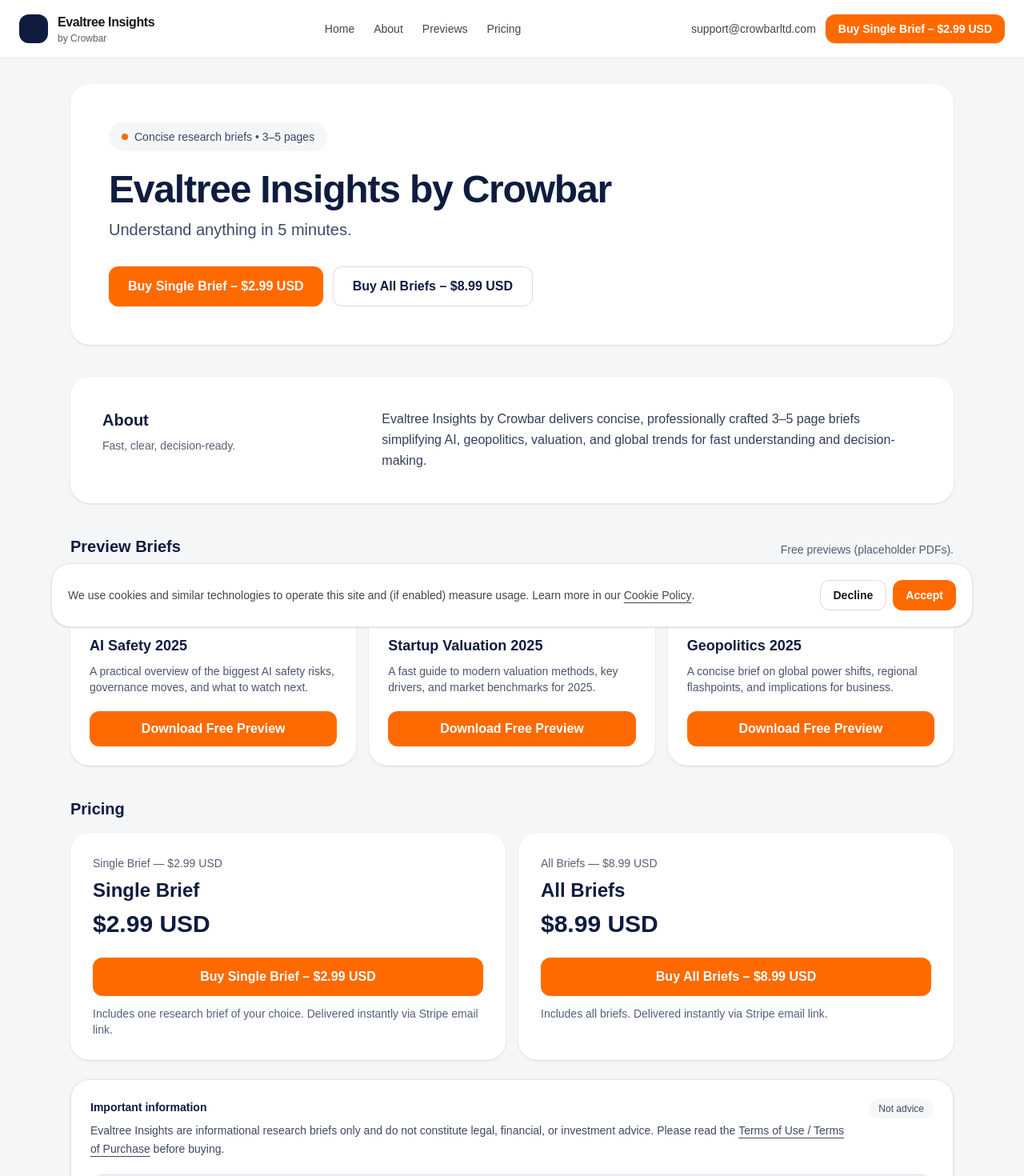
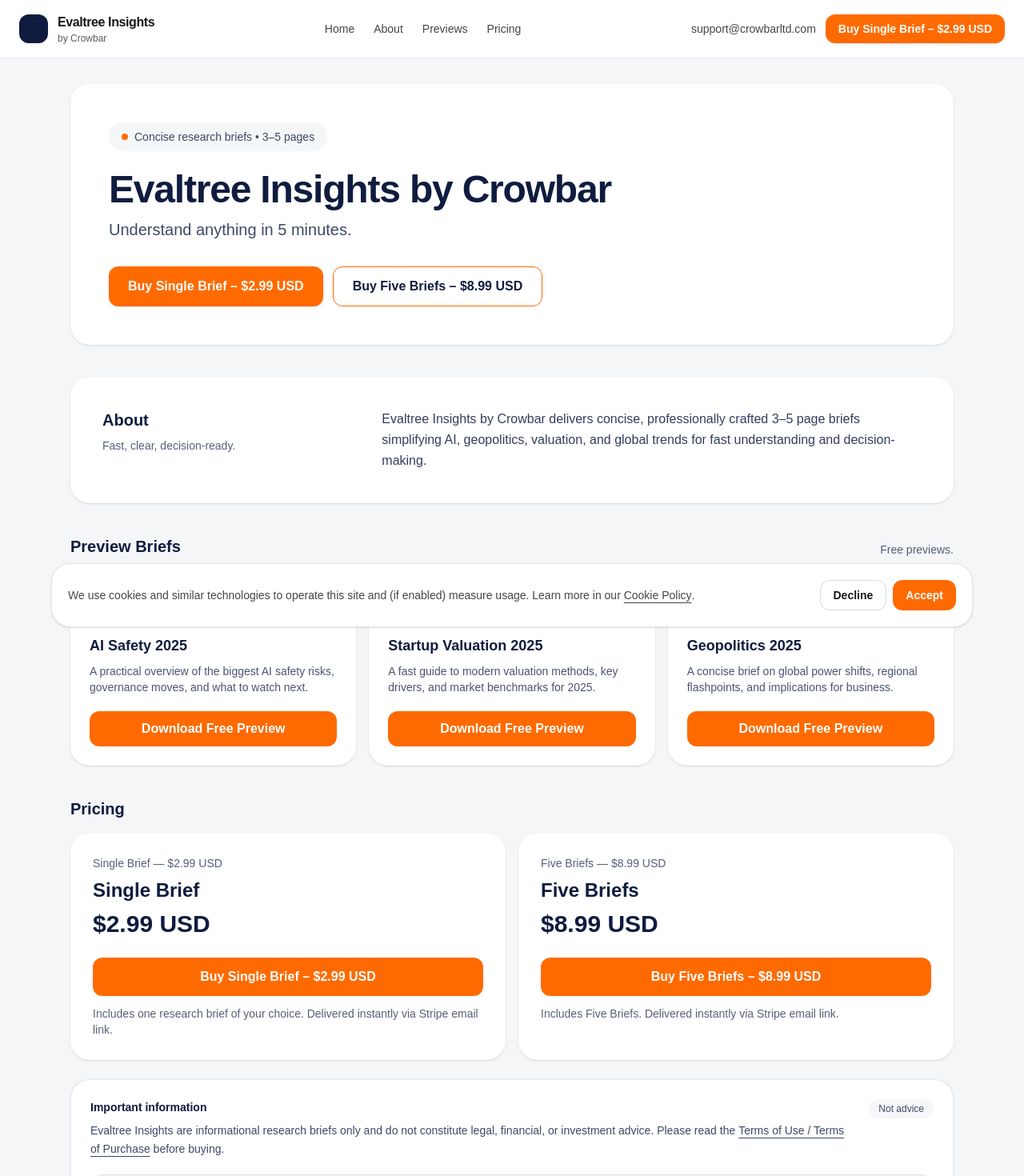
Before and after one commit to kanbanfeed/crowbar-evaltree, a Next.js app: page /evaltree in a window 1280 px wide. Shown: the top 1470 px of the page at 80% size. Built offline with nearby package versions, Linux system fonts and the light colour scheme.

Commit message:
updating

```diff
--- a/app/evaltree/download-pack/page.tsx
+++ b/app/evaltree/download-pack/page.tsx
@@ -53,7 +53,7 @@
           {/* Instruction */}
           <div className="mt-6 rounded-2xl border border-[#0F1C3F]/10 bg-[#F5F6F8] p-5">
             <p className="text-sm font-medium">
-              If you purchased All Briefs, you may download all available briefs.
+              If you purchased Five Briefs, you may download all available briefs.
             </p>
             <p className="mt-2 text-sm opacity-80">
               New briefs will appear here as they are published.
--- a/app/evaltree/download-single/page.tsx
+++ b/app/evaltree/download-single/page.tsx
@@ -56,7 +56,7 @@
               If you purchased the Single Brief, please download any one brief.
             </p>
             <p className="mt-2 text-sm opacity-80">
-              If you meant to purchase All Briefs, return to the landing page to choose the correct option.
+              If you meant to purchase Five Briefs, return to the landing page to choose the correct option.
             </p>
           </div>
 
--- a/app/evaltree/page.tsx
+++ b/app/evaltree/page.tsx
@@ -58,9 +58,9 @@
 
             <a
               href={STRIPE_PACK}
-              className="inline-flex items-center justify-center rounded-xl border border-[#0F1C3F]/15 bg-white px-6 py-3 font-semibold text-[#0F1C3F] hover:bg-[#F5F6F8]"
+              className="inline-flex items-center justify-center rounded-xl border border-[#FF6A00] bg-white px-6 py-3 font-semibold text-[#0F1C3F] hover:bg-[#FF6A00] hover:text-[#ffffff]"
             >
-              Buy All Briefs – $8.99 USD
+              Buy Five Briefs  – $8.99 USD
             </a>
           </div>
 
@@ -89,7 +89,7 @@
       <section id="previews" className="mx-auto max-w-6xl px-6 pb-10 scroll-mt-24">
         <div className="flex items-end justify-between gap-4">
           <h2 className="text-xl font-semibold">Preview Briefs</h2>
-          <p className="hidden text-sm opacity-70 md:block">Free previews (placeholder PDFs).</p>
+          <p className="hidden text-sm opacity-70 md:block">Free previews.</p>
         </div>
 
         <div className="mt-4 grid gap-4 md:grid-cols-3">
@@ -145,20 +145,20 @@
           </div>
 
           <div className="rounded-3xl bg-white p-7 shadow-sm">
-            <div className="text-sm opacity-70">All Briefs — $8.99 USD</div>
-            <div className="mt-2 text-2xl font-semibold">All Briefs</div>
+            <div className="text-sm opacity-70">Five Briefs — $8.99 USD</div>
+            <div className="mt-2 text-2xl font-semibold">Five Briefs</div>
             <div className="mt-2 text-3xl font-semibold">$8.99 USD</div>
 
             <a
               href={STRIPE_PACK}
               className="mt-6 inline-flex w-full items-center justify-center rounded-xl bg-[#FF6A00] px-6 py-3 font-semibold text-white hover:opacity-95"
             >
-              Buy All Briefs – $8.99 USD
+              Buy Five Briefs – $8.99 USD
             </a>
 
             {/* ✅ Pricing transparency */}
             <p className="mt-3 text-sm opacity-70">
-              Includes all briefs. Delivered instantly via Stripe email link.
+              Includes Five Briefs. Delivered instantly via Stripe email link.
             </p>
           </div>
         </div>
--- a/app/evaltree/terms/page.tsx
+++ b/app/evaltree/terms/page.tsx
@@ -107,7 +107,7 @@
             <p>Pricing is displayed clearly:</p>
             <ul className="list-disc pl-5 space-y-2">
               <li>Single Brief — $2.99</li>
-              <li>All Briefs — $8.99</li>
+              <li>Five Briefs — $8.99</li>
             </ul>
             <p>Crowbar Ltd may update pricing at any time, but changes will not affect already-completed purchases.</p>
 
--- a/app/page.tsx
+++ b/app/page.tsx
@@ -58,9 +58,9 @@
 
             <a
               href={STRIPE_PACK}
-              className="inline-flex items-center justify-center rounded-xl border border-[#0F1C3F]/15 bg-white px-6 py-3 font-semibold text-[#0F1C3F] hover:bg-[#F5F6F8]"
+              className="inline-flex items-center justify-center rounded-xl border border-[#FF6A00] bg-white px-6 py-3 font-semibold text-[#0F1C3F] hover:bg-[#FF6A00] hover:text-[#ffffff]"
             >
-              Buy All Briefs – $8.99 USD
+              Buy Five Briefs – $8.99 USD
             </a>
           </div>
 
@@ -89,7 +89,7 @@
       <section id="previews" className="mx-auto max-w-6xl px-6 pb-10 scroll-mt-24">
         <div className="flex items-end justify-between gap-4">
           <h2 className="text-xl font-semibold">Preview Briefs</h2>
-          <p className="hidden text-sm opacity-70 md:block">Free previews (placeholder PDFs).</p>
+          <p className="hidden text-sm opacity-70 md:block">Free previews.</p>
         </div>
 
         <div className="mt-4 grid gap-4 md:grid-cols-3">
@@ -145,20 +145,20 @@
           </div>
 
           <div className="rounded-3xl bg-white p-7 shadow-sm">
-            <div className="text-sm opacity-70">All Briefs — $8.99 USD</div>
-            <div className="mt-2 text-2xl font-semibold">All Briefs</div>
+            <div className="text-sm opacity-70">Five Briefs — $8.99 USD</div>
+            <div className="mt-2 text-2xl font-semibold">Five Briefs</div>
             <div className="mt-2 text-3xl font-semibold">$8.99 USD</div>
 
             <a
               href={STRIPE_PACK}
               className="mt-6 inline-flex w-full items-center justify-center rounded-xl bg-[#FF6A00] px-6 py-3 font-semibold text-white hover:opacity-95"
             >
-              Buy All Briefs – $8.99 USD
+              Buy Five Briefs – $8.99 USD
             </a>
 
             {/* ✅ Pricing transparency */}
             <p className="mt-3 text-sm opacity-70">
-              Includes all briefs. Delivered instantly via Stripe email link.
+              Includes Five Briefs. Delivered instantly via Stripe email link.
             </p>
           </div>
         </div>
--- a/components/Footer.tsx
+++ b/components/Footer.tsx
@@ -67,7 +67,7 @@
                           Buy Single ($2.99)
                         </a>
                         <a href={STRIPE_PACK} className="opacity-80 hover:opacity-100">
-                          Buy All Briefs ($8.99)
+                          Buy Five Briefs ($8.99)
                         </a>
                       </div>
                     </div>
```
